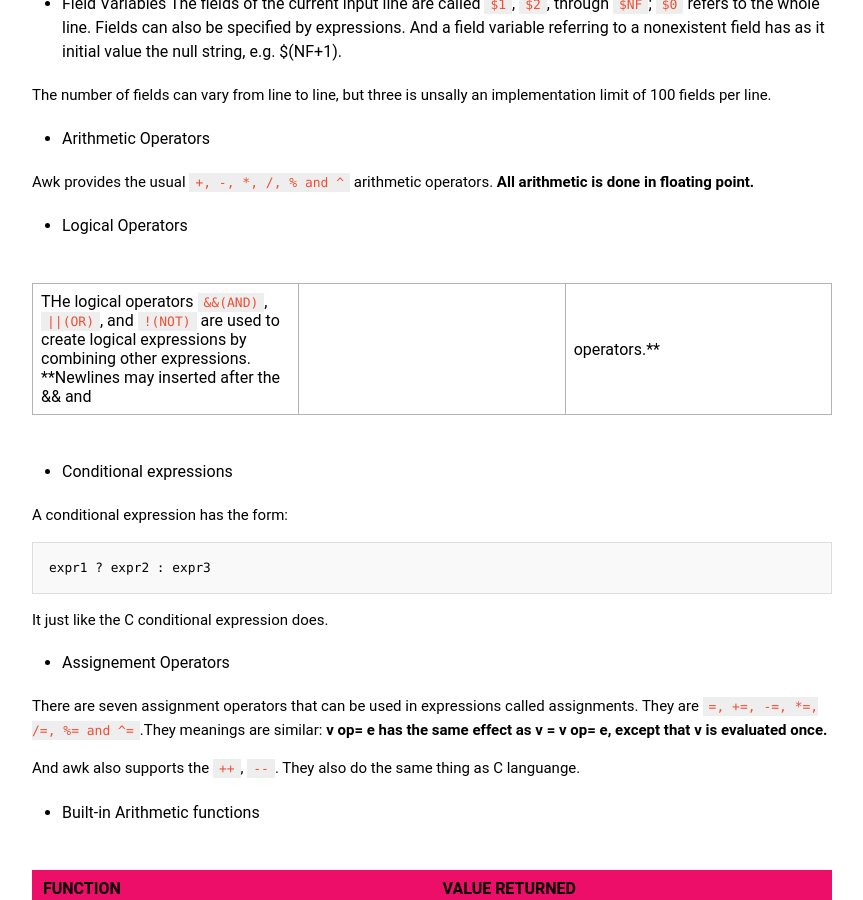
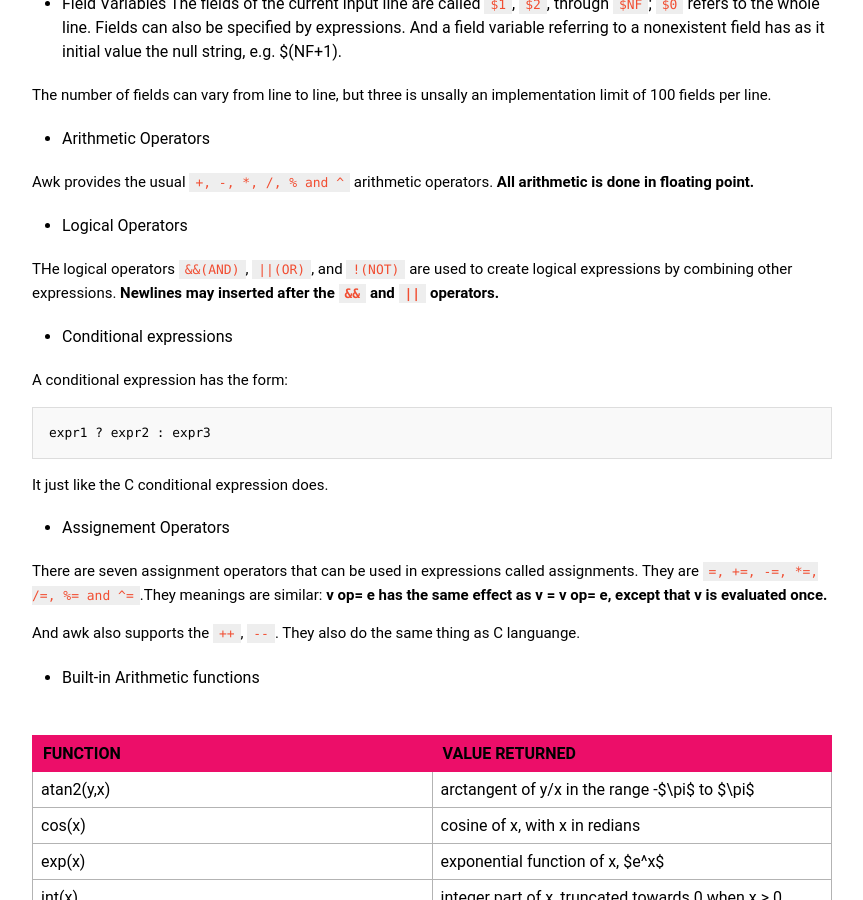
Before and after one commit to JesseEisen/DailyKeep, a Jekyll site: the page built from _posts/2016-02-03-awk-synatx-overview.md, in a window 1280 px wide and 900 px high, scrolled down 4000 px. Shown: the whole window, without its empty margins (208-1071 px from the left). Built offline with Jekyll 4.4.1, drawn with Linux system fonts in a browser that asks for light colours; some web fonts are replaced.

```diff
--- a/_includes/head.html
+++ b/_includes/head.html
@@ -19,13 +19,13 @@
 	<meta name="google-site-verification" content="{{ site.google_verify }}">
 {% endif %}
 
+
 <link rel="icon" href="{{ site.baseurl }}/assets/favicon.png">
 <link rel="apple-touch-icon" href="{{ site.baseurl }}/assets/touch-icon.png">
 <link rel="stylesheet" href="//code.cdn.mozilla.net/fonts/fira.css">
 <link rel="stylesheet" href="{{ site.baseurl }}/assets/core.css">
 <link rel="canonical" href="{{ page.url | prepend: site.baseurl }}">
 <link rel="alternate" type="application/atom+xml" title="{{ site.title }}" href="{{ site.baseurl }}/feed.xml" />
-<script src="https://cdn.mathjax.org/mathjax/latest/MathJax.js?config=TeX-AMS-MML_HTMLorMML" type="text/javascript"></script>
 
 {% if jekyll.environment == 'production' %}
 
--- a/_layouts/default.html
+++ b/_layouts/default.html
@@ -28,4 +28,7 @@ layout: compress
 
 	</body>
 
+	<script type="text/javascript"
+    src="http://cdn.mathjax.org/mathjax/latest/MathJax.js?config=TeX-AMS-MML_HTMLorMML">
+	</script>
 </html>
--- a/_posts/2016-02-03-awk-synatx-overview.md
+++ b/_posts/2016-02-03-awk-synatx-overview.md
@@ -166,7 +166,7 @@ Awk provides the usual `+, -, *, /, % and ^` arithmetic operators. **All arithme
 
 + Logical Operators
 
-THe logical operators `&&(AND)`, `||(OR)`, and `!(NOT)` are used to create logical expressions by combining other expressions. **Newlines may inserted after the && and || operators.**
+THe logical operators `&&(AND)`, `||(OR)`, and `!(NOT)` are used to create logical expressions by combining other expressions. **Newlines may inserted after the `&&` and `||` operators.**
 
 + Conditional expressions
 
```
